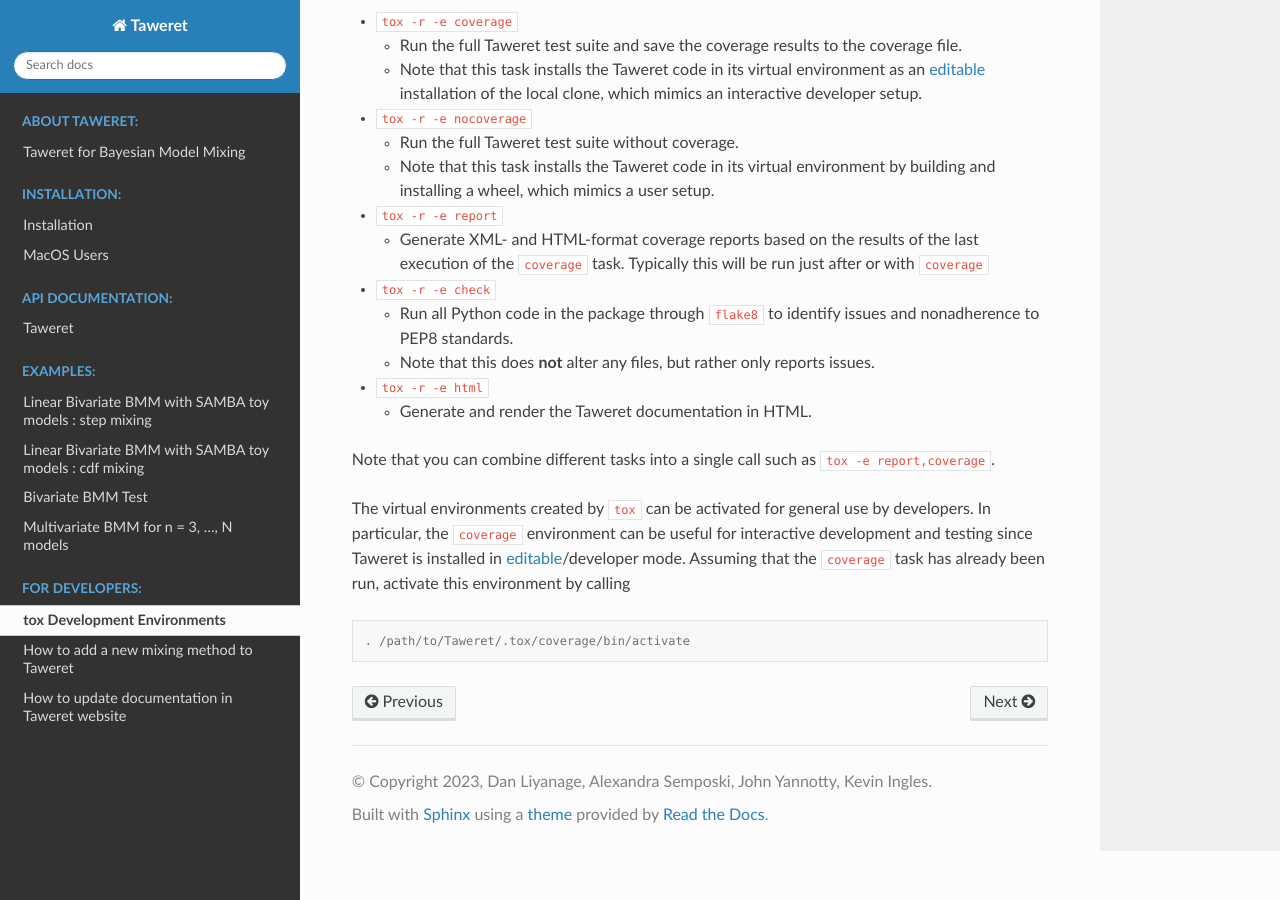
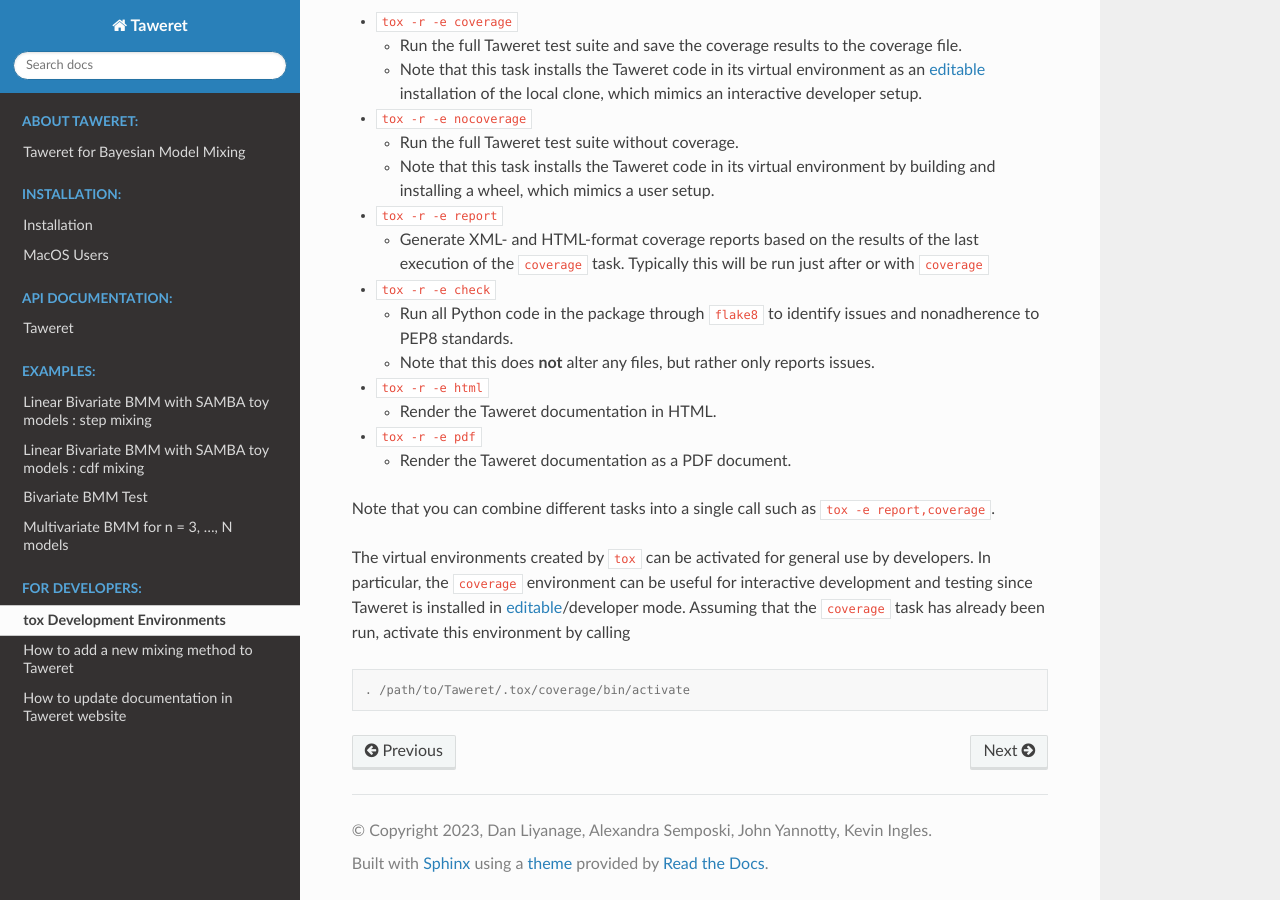
Before and after one commit to bandframework/Taweret, a Sphinx documentation site: the page built from docs/source/tox_environments.rst, in a window 1280 px wide and 900 px high, scrolled down 1161 px. Built offline with Sphinx 7.4.7 and the Read the Docs theme 2.0.0, drawn with Linux system fonts in a browser that asks for light colours; pages that are not in the unit, such as notebooks, are missing from menus.

Commit message:
(Issue #91) PDF available via RTD.  Therefore, put PDF builds by tox in docs.

```diff
--- a/docs/source/tox_environments.rst
+++ b/docs/source/tox_environments.rst
@@ -82,7 +82,11 @@
 
 * ``tox -r -e html``
 
-  * Generate and render the Taweret documentation in HTML.
+  * Render the Taweret documentation in HTML.
+
+* ``tox -r -e pdf``
+
+  * Render the Taweret documentation as a PDF document.
 
 Note that you can combine different tasks into a single call such as ``tox -e
 report,coverage``.
```
